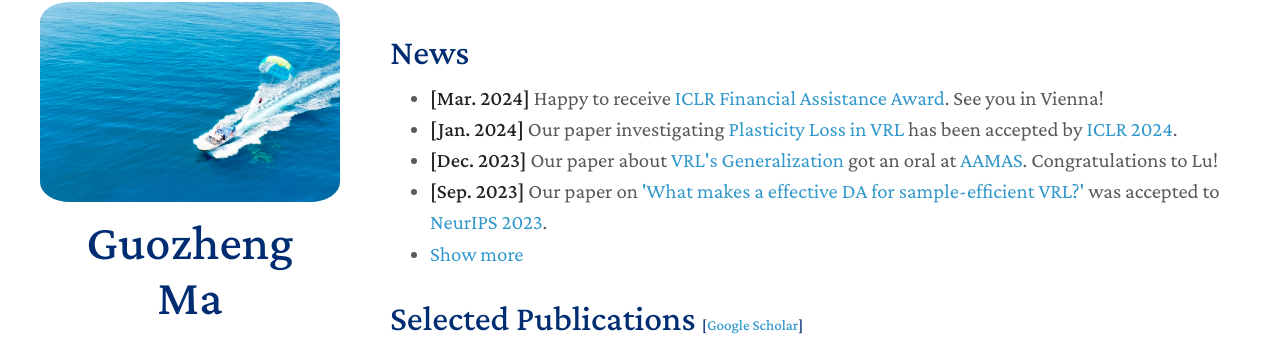
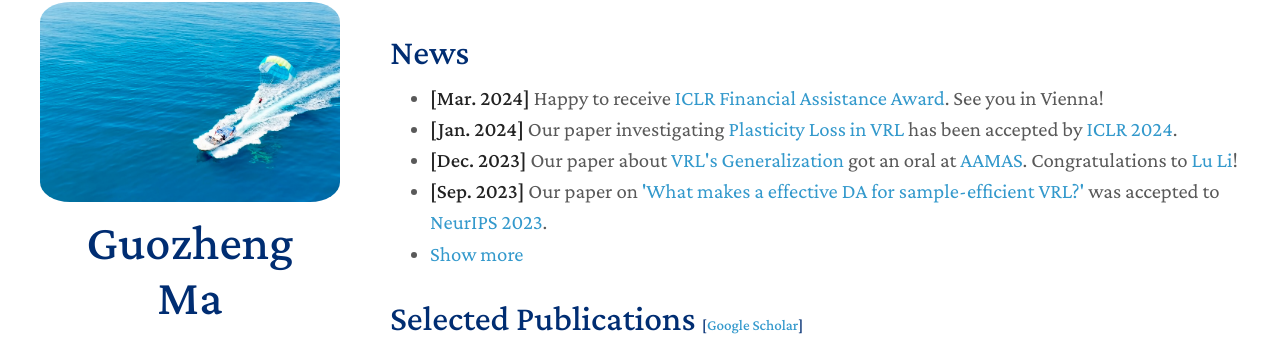
Before and after one commit to Guozheng-Ma/guozheng-ma.github.io, a Jekyll site: the page built from index.md, in a window 1280 px wide and 900 px high, scrolled down 401 px. Shown: the part 112-449 px from the top of the window. Built offline with Jekyll 4.4.1, drawn with Linux system fonts in a browser that asks for light colours; a style sheet for code colours, icons or effects is not loaded.

Commit message:
Update news.md

```diff
--- a/_includes/news.md
+++ b/_includes/news.md
@@ -5,8 +5,12 @@
 <ul>
 <li><strong>[Mar. 2024]</strong> Happy to receive <a href="https://iclr.cc/Conferences/2024/">ICLR Financial Assistance Award</a>. See you in Vienna!</li>
 <li><strong>[Jan. 2024]</strong> Our paper investigating <a href="https://openreview.net/pdf?id=0aR1s9YxoL">Plasticity Loss in VRL</a> has been accepted by <a href="https://iclr.cc/Conferences/2024/">ICLR 2024</a>.</li>
-<li><strong>[Dec. 2023]</strong> Our paper about <a href="https://arxiv.org/pdf/2306.00656.pdf">VRL's Generalization</a> got an oral at <a href="https://www.aamas2024-conference.auckland.ac.nz/">AAMAS</a>. Congratulations to Lu!</li>
+<li><strong>[Dec. 2023]</strong> Our paper about <a href="https://arxiv.org/pdf/2306.00656.pdf">VRL's Generalization</a> got an oral at <a href="https://www.aamas2024-conference.auckland.ac.nz/">AAMAS</a>. Congratulations to <a href="https://scholar.google.com/citations?user=QPsrZx8AAAAJ">Lu Li</a>!</li>
 <li><strong>[Sep. 2023]</strong> Our paper on <a href="https://proceedings.neurips.cc/paper_files/paper/2023/file/bc26087d3f82e62044fc77752e86737e-Paper-Conference.pdf">'What makes a effective DA for sample-efficient VRL?'</a> was accepted to <a href="https://neurips.cc/Conferences/2023">NeurIPS 2023</a>.</li>
+
+
+
+
 <li> <a href="javascript:toggle_vis('newsmore')">Show more</a> </li>
 <div id="newsmore" style="display:none">
   <li><strong>[Dec. 2022]</strong> <a href="https://www.bmvc2023.org">BMVC 2023</a> will be held in Aberdeen, UK, and I will serve as the Website Chair.</li>
```
